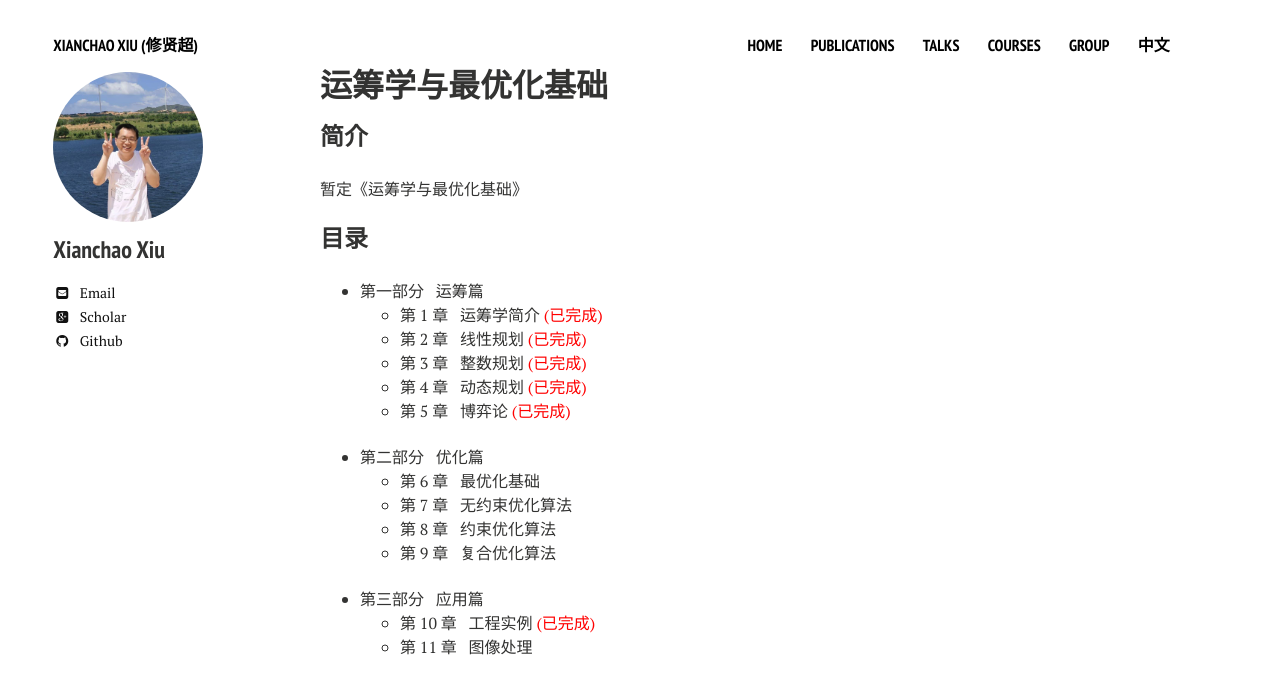
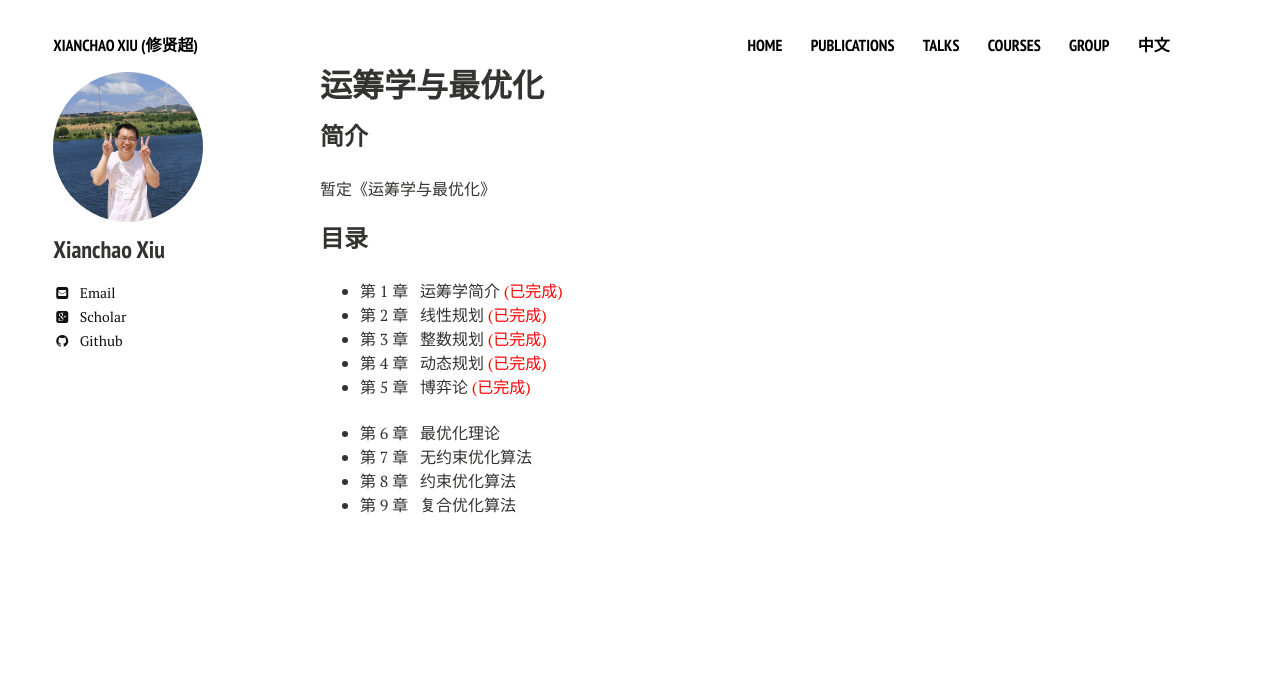
Before and after one commit to xianchaoxiu/xianchaoxiu.github.io, a Jekyll site: the page built from chinese/book/OROPT/index.md, in a window 1280 px wide. Shown: the top 694 px of the page. Built offline with Jekyll 4.4.1, drawn with Linux system fonts in a browser that asks for light colours; nearby versions of some CDN libraries.

Commit message:
Update index.md

```diff
--- a/chinese/book/OROPT/index.md
+++ b/chinese/book/OROPT/index.md
@@ -1,29 +1,20 @@
 ---
 layout: page
-title: 运筹学与最优化基础
+title: 运筹学与最优化
 comments: false
 share: false
 ---
 
 ### 简介
-暂定《运筹学与最优化基础》
-
+暂定《运筹学与最优化》
 
 ### 目录
-* 第一部分 &nbsp; 运筹篇 <br>
-  - 第 1 章 &nbsp;  运筹学简介 <span style="color:#ff0000">(已完成)</span><br>
-  - 第 2 章 &nbsp;  线性规划 <span style="color:#ff0000">(已完成)</span><br>
-  - 第 3 章 &nbsp;  整数规划 <span style="color:#ff0000">(已完成)</span><br>
-  - 第 4 章 &nbsp;  动态规划 <span style="color:#ff0000">(已完成)</span><br>
-  - 第 5 章 &nbsp;  博弈论 <span style="color:#ff0000">(已完成)</span><br><br>
-
-
-* 第二部分 &nbsp; 优化篇 <br>
-  - 第 6 章 &nbsp;   最优化基础<br>
-  - 第 7 章 &nbsp;   无约束优化算法 <br>
-  - 第 8 章 &nbsp;   约束优化算法 <br>
-  - 第 9 章 &nbsp;   复合优化算法<br><br>
-
-* 第三部分 &nbsp;  应用篇 <br>
-  - 第 10 章 &nbsp; 工程实例 <span style="color:#ff0000">(已完成)</span><br>
-  - 第 11 章 &nbsp; 图像处理 <br>
+* 第 1 章 &nbsp;  运筹学简介 <span style="color:#ff0000">(已完成)</span><br>
+* 第 2 章 &nbsp;  线性规划 <span style="color:#ff0000">(已完成)</span><br>
+* 第 3 章 &nbsp;  整数规划 <span style="color:#ff0000">(已完成)</span><br>
+* 第 4 章 &nbsp;  动态规划 <span style="color:#ff0000">(已完成)</span><br>
+* 第 5 章 &nbsp;  博弈论 <span style="color:#ff0000">(已完成)</span><br><br>
+* 第 6 章 &nbsp;   最优化理论<br>
+* 第 7 章 &nbsp;   无约束优化算法 <br>
+* 第 8 章 &nbsp;   约束优化算法 <br>
+* 第 9 章 &nbsp;   复合优化算法<br>
```
